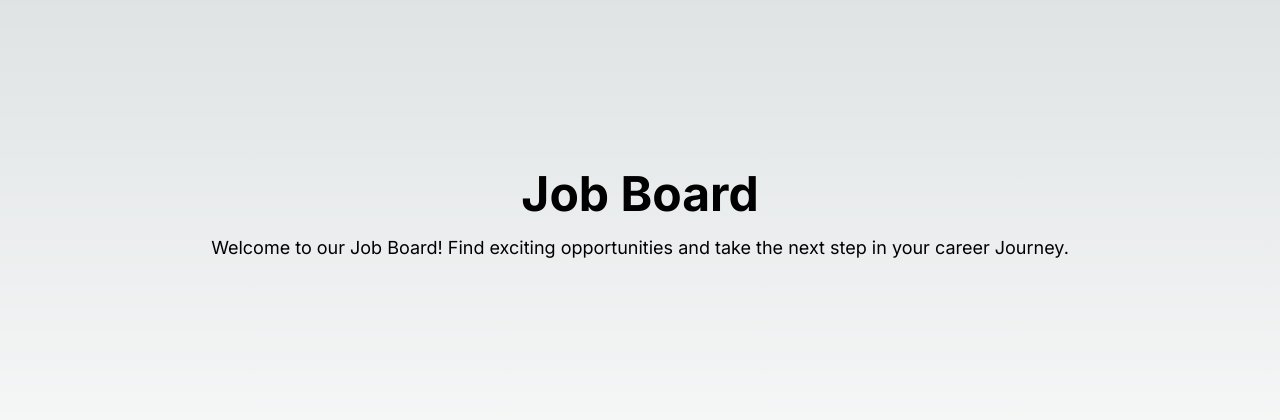
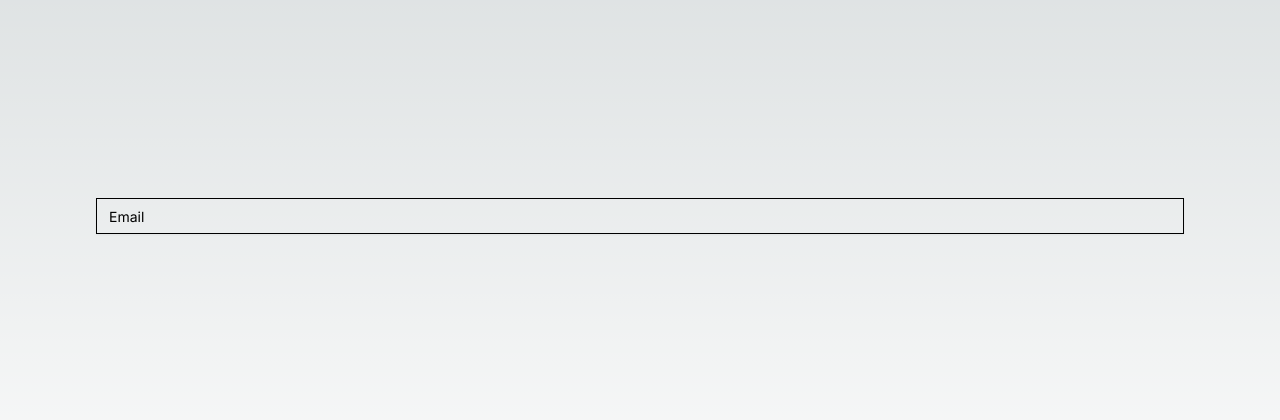
Before and after one commit to zaktech96/job-board, a Next.js app: page /Test in a window 1280 px wide. Shown: the part 184-604 px from the top of the page. Built offline with nearby package versions, Linux system fonts and the light colour scheme.

Commit message:
Routing Applied with input component

```diff
--- a/package.json
+++ b/package.json
@@ -10,9 +10,11 @@
   },
   "dependencies": {
     "@clerk/nextjs": "^4.29.2",
+    "clsx": "^2.1.0",
     "next": "14.0.4",
     "react": "^18",
     "react-dom": "^18",
+    "tailwind-merge": "^2.2.0",
     "tailwindcss-animate": "^1.0.7",
     "typewriter-effect": "^2.21.0"
   },
--- a/src/app/Test/page.tsx
+++ b/src/app/Test/page.tsx
@@ -1,12 +1,16 @@
-export default function Input() {
+import { Input } from "@/components/ui/input"
+
+export default function Inputs() {
   return (
     <main className="flex flex-col items-center justify-center min-h-screen p-24">
 
-      <h1 className="text-5xl font-bold mb-4">Job Board</h1>
+      {/* <h1 className="text-5xl font-bold mb-4">Job Board</h1>
       <p className="text-lg">
         Welcome to our Job Board! Find exciting opportunities and take the next
         step in your career Journey.
-      </p>
+      </p> */}
+      <Input />
+
     </main>
   );
 }
--- /dev/null
+++ b/src/components/ui/input.tsx
@@ -0,0 +1,25 @@
+import * as React from "react"
+
+import { cn } from "@/lib/utils"
+
+export interface InputProps
+  extends React.InputHTMLAttributes<HTMLInputElement> {}
+
+const Input = React.forwardRef<HTMLInputElement, InputProps>(
+  ({ className, type, ...props }, ref) => {
+    return (
+      <input
+       type="email" placeholder="Email"
+        className={cn(
+          "flex h-9 w-full rounded-md border border-input bg-transparent px-3 py-1 text-sm shadow-sm transition-colors file:border-0 file:bg-transparent file:text-sm file:font-medium placeholder:text-muted-foreground focus-visible:outline-none focus-visible:ring-1 focus-visible:ring-ring disabled:cursor-not-allowed disabled:opacity-50",
+          className
+        )}
+        ref={ref}
+        {...props}
+      />
+    )
+  }
+)
+Input.displayName = "Input"
+
+export { Input }
```
Also changed, not shown: 1 other file (tests, documents, lock files or other folders).
